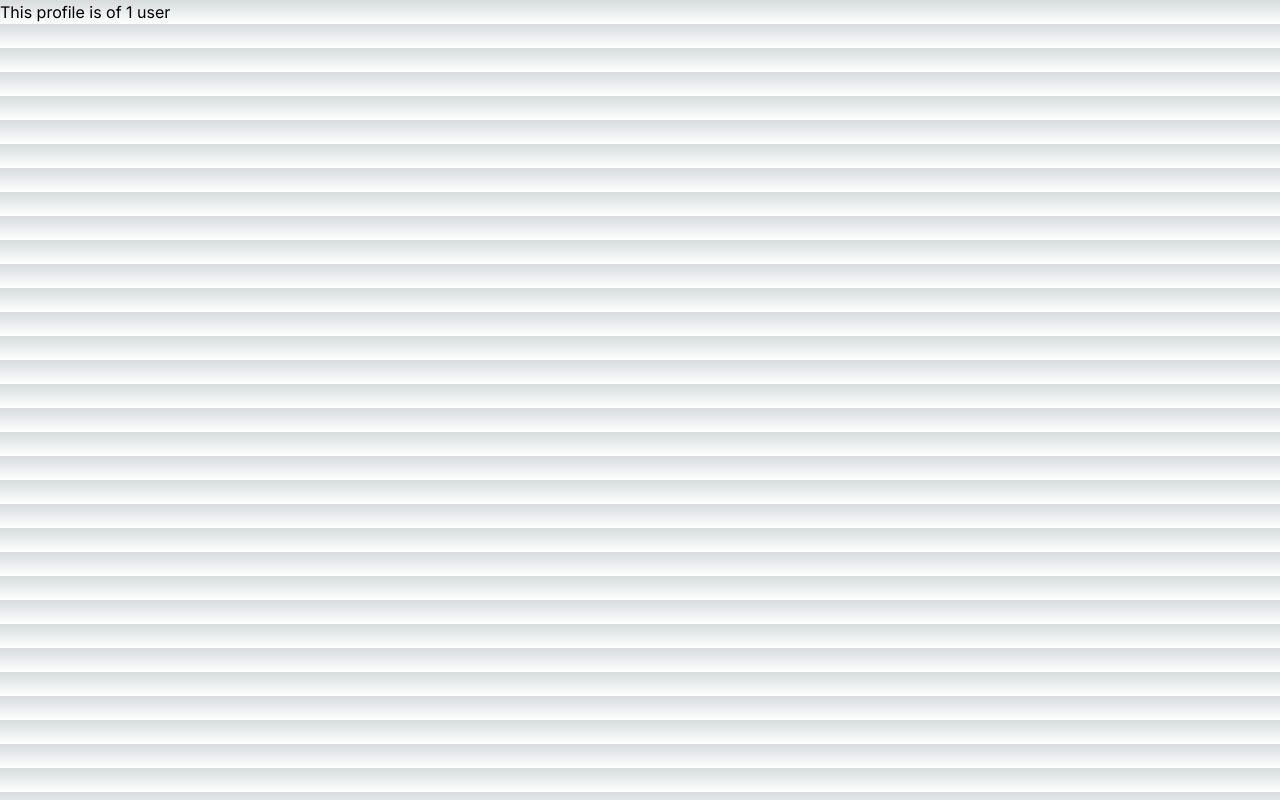
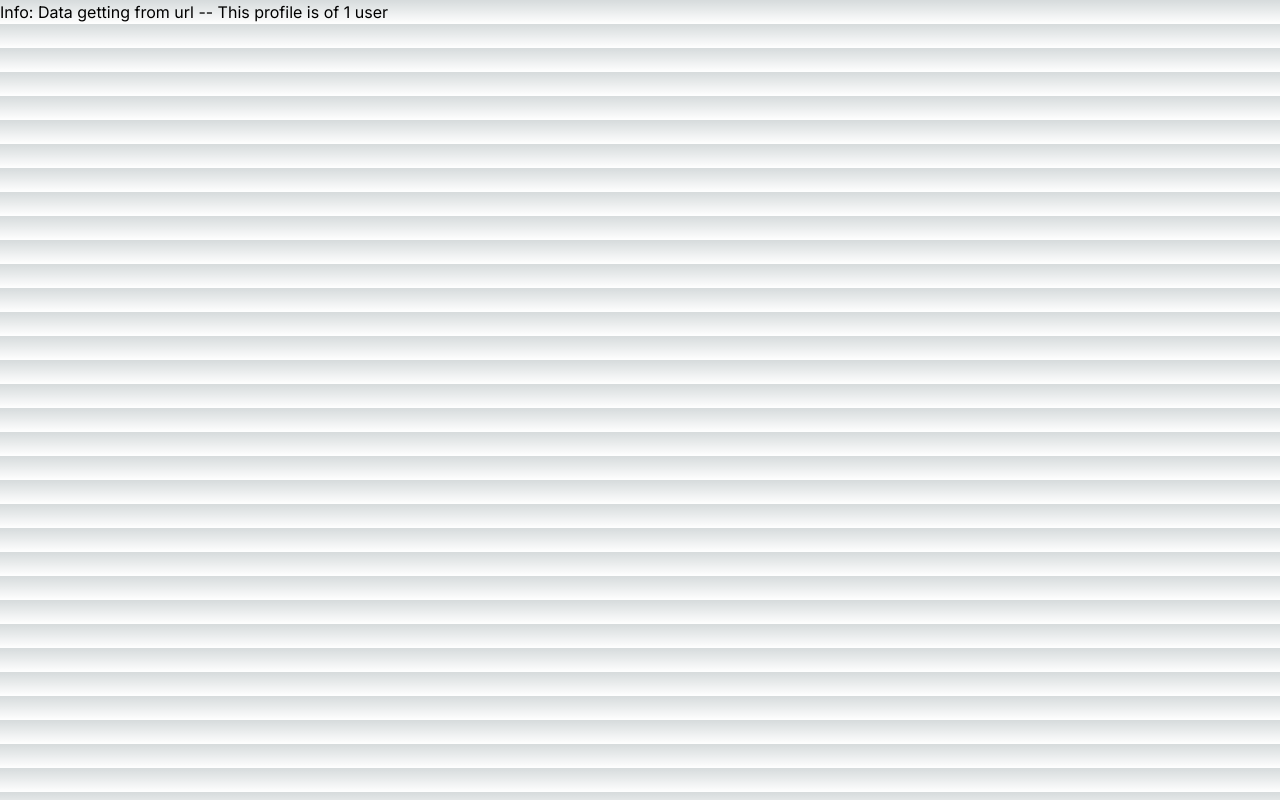
Before and after one commit to Sajidhussain1234/nextjs-practice-project, a Next.js app: page /profile/1 in a window 1280 px wide. Built offline with nearby package versions, Linux system fonts and the light colour scheme.

Commit message:
profile - [id] update

```diff
--- a/src/app/profile/[id]/page.tsx
+++ b/src/app/profile/[id]/page.tsx
@@ -1,3 +1,7 @@
 export default function UserProfile({ params }: any) {
-  return <div>This profile is of {params.id} user</div>;
+  return (
+    <div>
+      Info: Data getting from url -- This profile is of {params.id} user
+    </div>
+  );
 }
```
